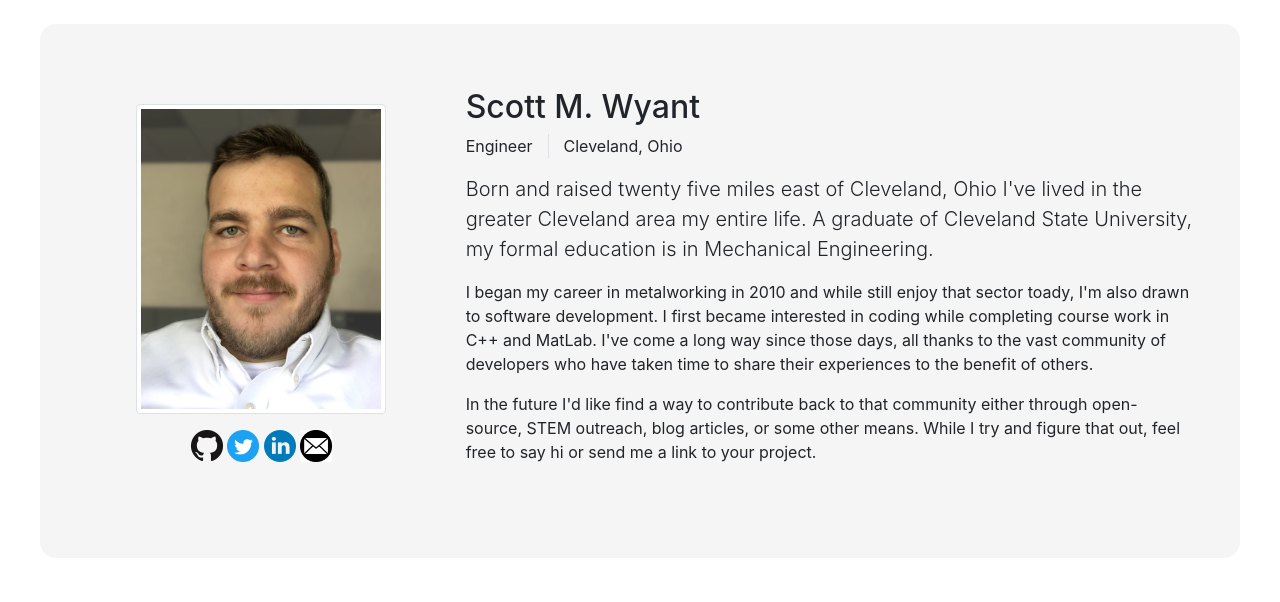
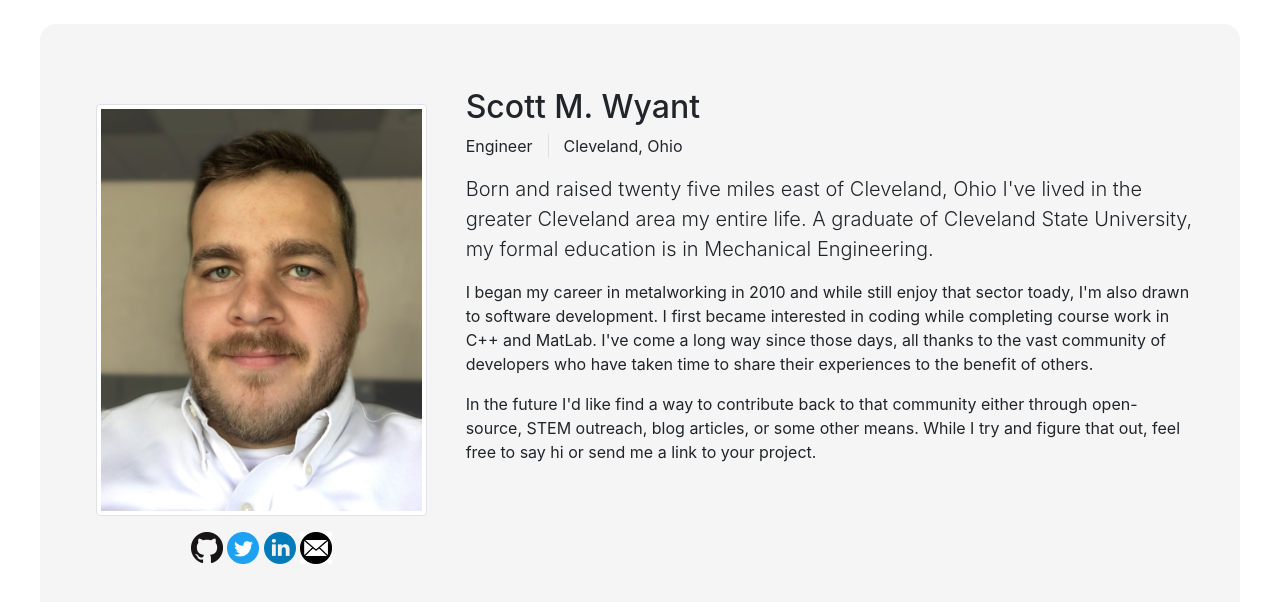
Before and after one commit to scottmwyant/scottmwyant.github.io, a plain HTML site: page index.html in a window 1280 px wide. Drawn offline with Linux system fonts and the light colour scheme.

Commit message:
Set max-width on profile pic

```diff
--- a/index.html
+++ b/index.html
@@ -17,7 +17,7 @@
 
           <!-- First column, profile pic -->
           <div class="col-md-4 text-center mb-3" style="overflow: hidden;">
-              <img id="myIcon" style="max-width: 250px; display: block; margin: auto;" src="img/Me_400x500.png" class="mt-3 img-thumbnail">
+              <img id="myIcon" style="max-width: 95%; display: block; margin: auto;" src="img/Me_400x500.png" class="mt-3 img-thumbnail">
 
               <!-- Social icons -->
               <div class="my-3" style="text-align: center;">
```
